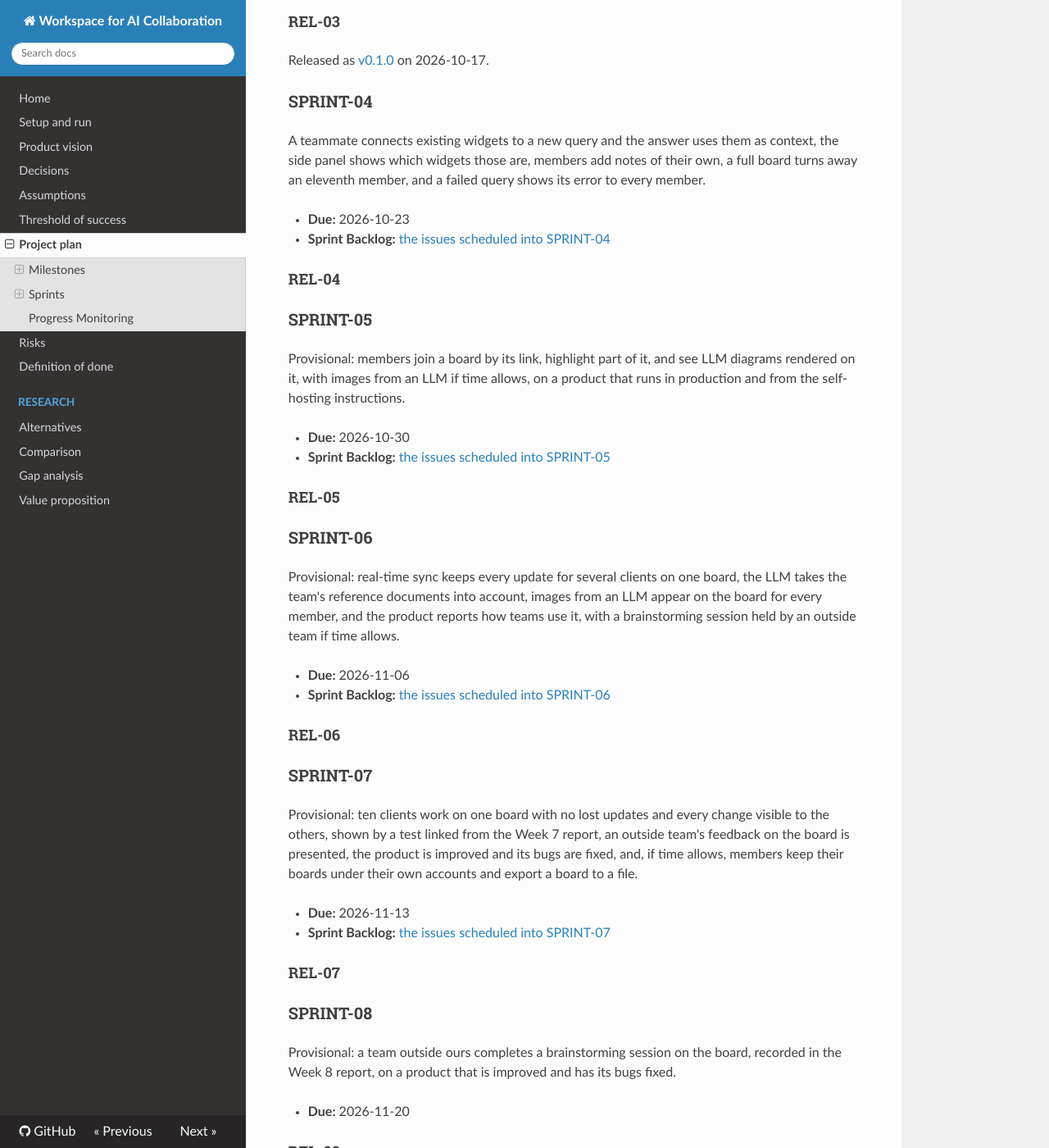
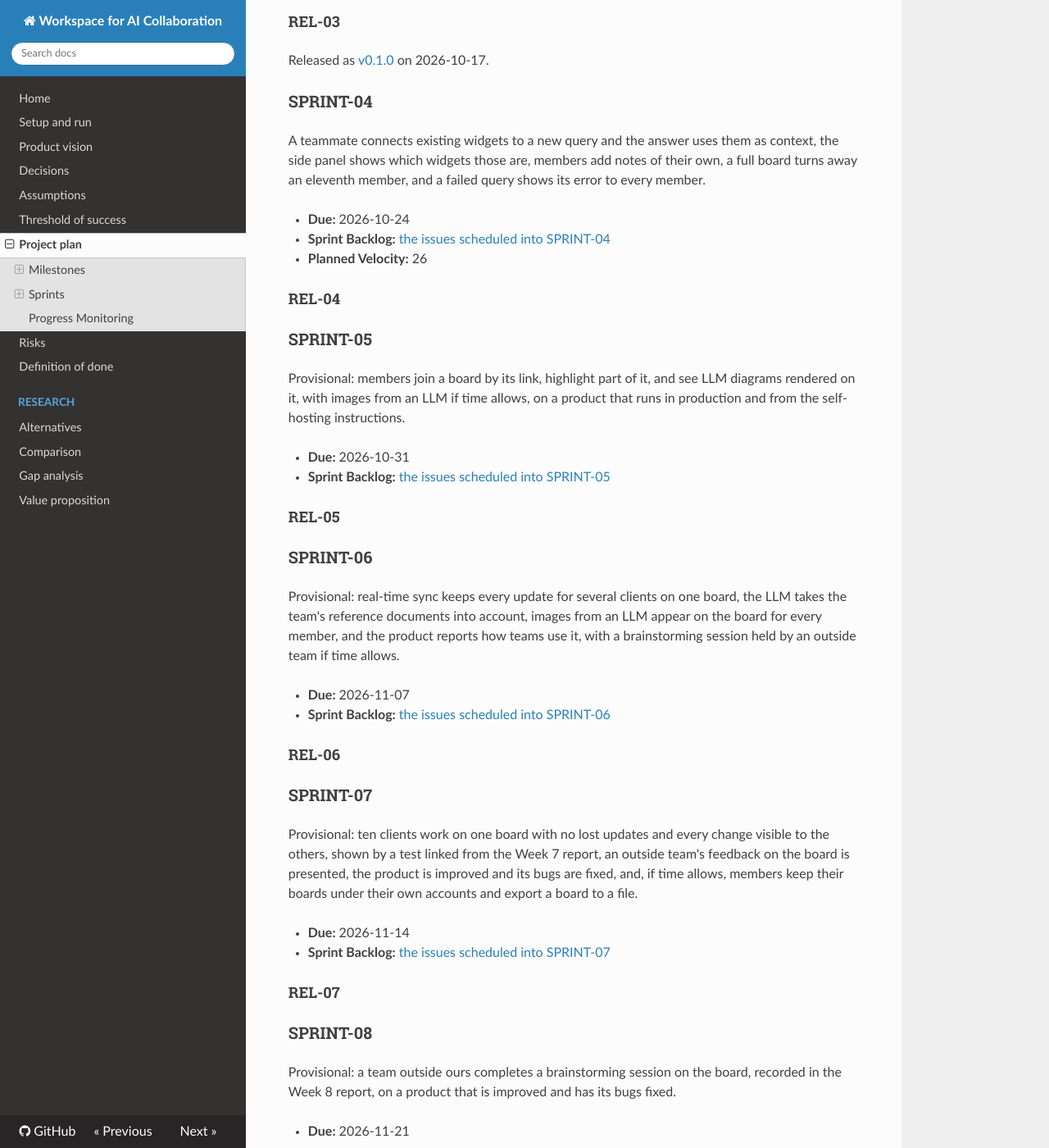
Before and after one commit to WellMadeTeam/workspace-ai-03, an MkDocs documentation site: the page built from docs/project-plan.md, in a window 1280 px wide and 1400 px high, scrolled down 1596 px. Shown: the whole window at 82% size. Built offline with MkDocs 1.6.1, drawn with Linux system fonts in a browser that asks for light colours; nearby versions of some CDN libraries; some of the changed text lies outside the part shown.

Commit message:
chore: change due dates of the milestones and sprints

```diff
--- a/docs/project-plan.md
+++ b/docs/project-plan.md
@@ -13,7 +13,7 @@
 
 ### MLS-05
 
-- **Due:** 2026-10-30
+- **Due:** 2026-10-31
 - **Sprints:** [SPRINT-04](#sprint-04), [SPRINT-05](#sprint-05)
 - **Advances:** [TOS-01](threshold-of-success.md#tos-01)
 
@@ -23,7 +23,7 @@
 
 ### MLS-07
 
-- **Due:** 2026-11-13
+- **Due:** 2026-11-14
 - **Sprints:** [SPRINT-06](#sprint-06), [SPRINT-07](#sprint-07)
 - **Advances:** [TOS-02](threshold-of-success.md#tos-02)
 
@@ -33,7 +33,7 @@
 
 ### MLS-08
 
-- **Due:** 2026-11-20
+- **Due:** 2026-11-21
 - **Sprints:** [SPRINT-08](#sprint-08)
 - **Advances:** [TOS-03](threshold-of-success.md#tos-03)
 
@@ -57,8 +57,9 @@
 
 A teammate connects existing widgets to a new query and the answer uses them as context, the side panel shows which widgets those are, members add notes of their own, a full board turns away an eleventh member, and a failed query shows its error to every member.
 
-- **Due:** 2026-10-23
+- **Due:** 2026-10-24
 - **Sprint Backlog:** [the issues scheduled into SPRINT-04](https://github.com/WellMadeTeam/workspace-ai-03/milestone/4)
+- **Planned Velocity:** 26
 
 #### REL-04
 
@@ -66,7 +67,7 @@
 
 Provisional: members join a board by its link, highlight part of it, and see LLM diagrams rendered on it, with images from an LLM if time allows, on a product that runs in production and from the self-hosting instructions.
 
-- **Due:** 2026-10-30
+- **Due:** 2026-10-31
 - **Sprint Backlog:** [the issues scheduled into SPRINT-05](https://github.com/WellMadeTeam/workspace-ai-03/milestone/5)
 
 #### REL-05
@@ -75,7 +76,7 @@
 
 Provisional: real-time sync keeps every update for several clients on one board, the LLM takes the team's reference documents into account, images from an LLM appear on the board for every member, and the product reports how teams use it, with a brainstorming session held by an outside team if time allows.
 
-- **Due:** 2026-11-06
+- **Due:** 2026-11-07
 - **Sprint Backlog:** [the issues scheduled into SPRINT-06](https://github.com/WellMadeTeam/workspace-ai-03/milestone/6)
 
 #### REL-06
@@ -84,7 +85,7 @@
 
 Provisional: ten clients work on one board with no lost updates and every change visible to the others, shown by a test linked from the Week 7 report, an outside team's feedback on the board is presented, the product is improved and its bugs are fixed, and, if time allows, members keep their boards under their own accounts and export a board to a file.
 
-- **Due:** 2026-11-13
+- **Due:** 2026-11-14
 - **Sprint Backlog:** [the issues scheduled into SPRINT-07](https://github.com/WellMadeTeam/workspace-ai-03/milestone/7)
 
 #### REL-07
@@ -93,7 +94,7 @@
 
 Provisional: a team outside ours completes a brainstorming session on the board, recorded in the Week 8 report, on a product that is improved and has its bugs fixed.
 
-- **Due:** 2026-11-20
+- **Due:** 2026-11-21
 
 #### REL-08
 
```
Also changed, not shown: other parts of docs/project-plan.md (+1 -1 lines).
